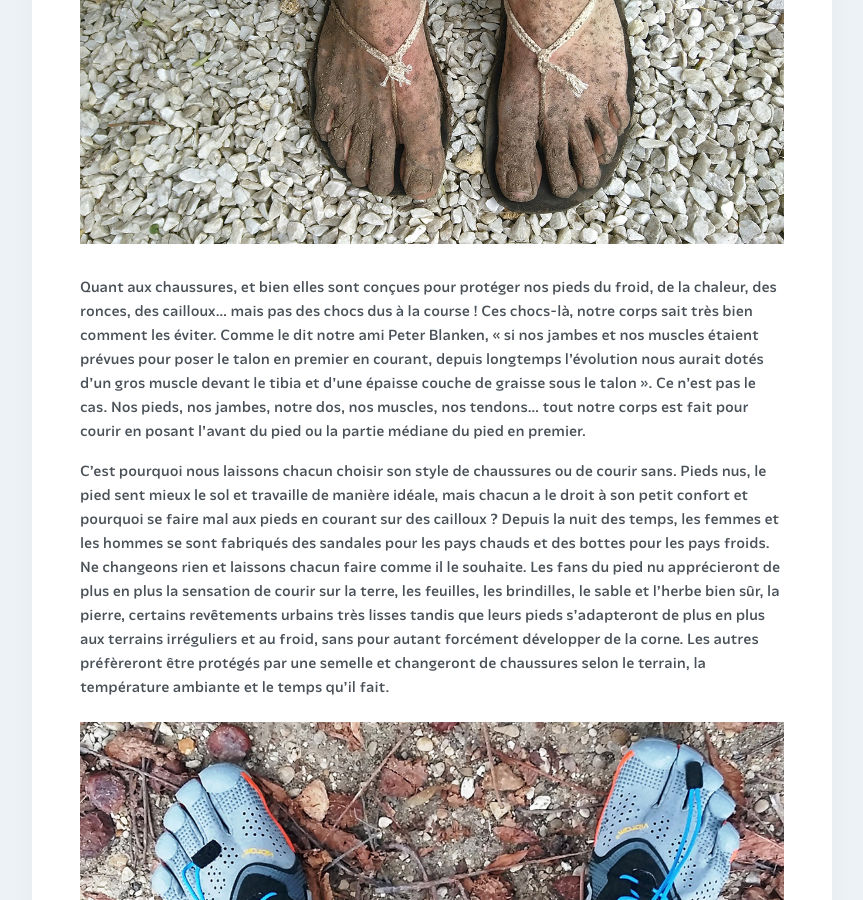
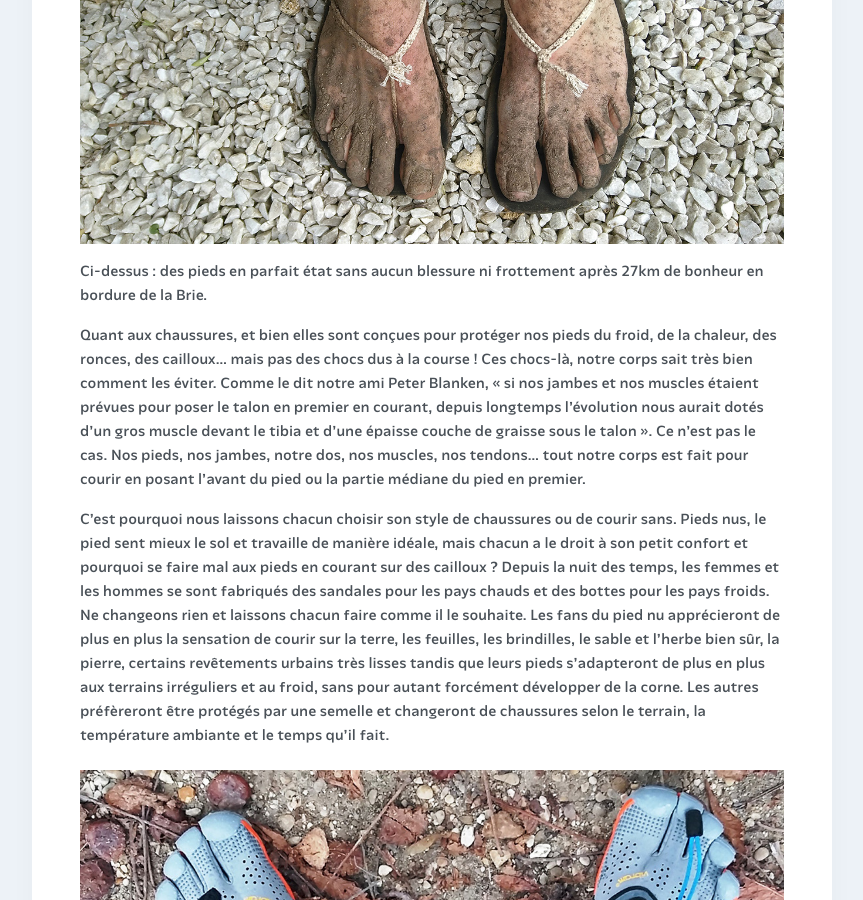
Before and after one commit to courirpaleo/courirpaleo.github.io, a Jekyll site: the page built from _pages-secondary/foulee-naturelle.md, in a window 1280 px wide and 900 px high, scrolled down 3862 px. Shown: the whole window, without its empty margins (208-1071 px from the left). Built offline with Jekyll 4.4.1, drawn with Linux system fonts in a browser that asks for light colours; some web fonts are replaced.

Commit message:
Update foulee-naturelle.md

```diff
--- a/_pages-secondary/foulee-naturelle.md
+++ b/_pages-secondary/foulee-naturelle.md
@@ -38,6 +38,7 @@ Des coureurs viennent nous rejoindre car ils se blessent avec des chaussures cla
 Nous ne sommes pas hostiles à la technologie, mais nous pensons que notre corps humain est formidable et qu'il est capable de tellement de choses tout seul, sans artifices&nbsp;! Alors nous aidons femmes, hommes, enfants ou adolescents à être encore mieux dans leur corps, à courir mieux et avec plaisir, en dépensant très souvent moins d'argent dans leur équipement et en faisant confiance à leur formidable potentiel naturel au lieu de forcément chercher la solution à un mal ou une douleur dans un gadget, un antalgique, voire une opération chirurgicale. Certes, bien sûr parfois celle-ci ou un traitement médical ou orthopédique est nécessaire, mais notre corps est aussi capable de se réparer et de se guérir tout seul dans la grande majorité des cas. Il suffit de se poser les bonnes questions et de traiter la source du bobo et pas sa conséquence&nbsp;: ici, les chocs aux talons, aux genoux et aux vertèbres et à bien d'autres articulations ou des douleurs musculaires, dus à une mauvaise foulée, pas au fait de courir. La douleur n'est que la conséquence et c'est la cause du problème qu'il faut supprimer ou atténuer, en adoptant donc une foulée naturelle. De plus, adopter la bonne foulée réduit les pressions sur les vertèbres, atténuant ou supprimant ainsi le mal au dos ou même les migraines chez des coureurs que nous connaissons&nbsp;!
 
 ![Courir Paleo](/assets/images/CourirPaleo_course_IdF_sandales_pierres_1200px.jpg)
+Ci-dessus&nbsp;: des pieds en parfait état sans aucun blessure ni frottement après 27km de bonheur en bordure de la Brie.
 
 Quant aux chaussures, et bien elles sont conçues pour protéger nos pieds du froid, de la chaleur, des ronces, des cailloux... mais pas des chocs dus à la course&nbsp;! Ces chocs-là, notre corps sait très bien comment les éviter. Comme le dit notre ami Peter Blanken, «&nbsp;si nos jambes et nos muscles étaient prévues pour poser le talon en premier en courant, depuis longtemps l'évolution nous aurait dotés d'un gros muscle devant le tibia et d'une épaisse couche de graisse sous le talon&nbsp;». Ce n'est pas le cas. Nos pieds, nos jambes, notre dos, nos muscles, nos tendons... tout notre corps est fait pour courir en posant l'avant du pied ou la partie médiane du pied en premier.
 
```
